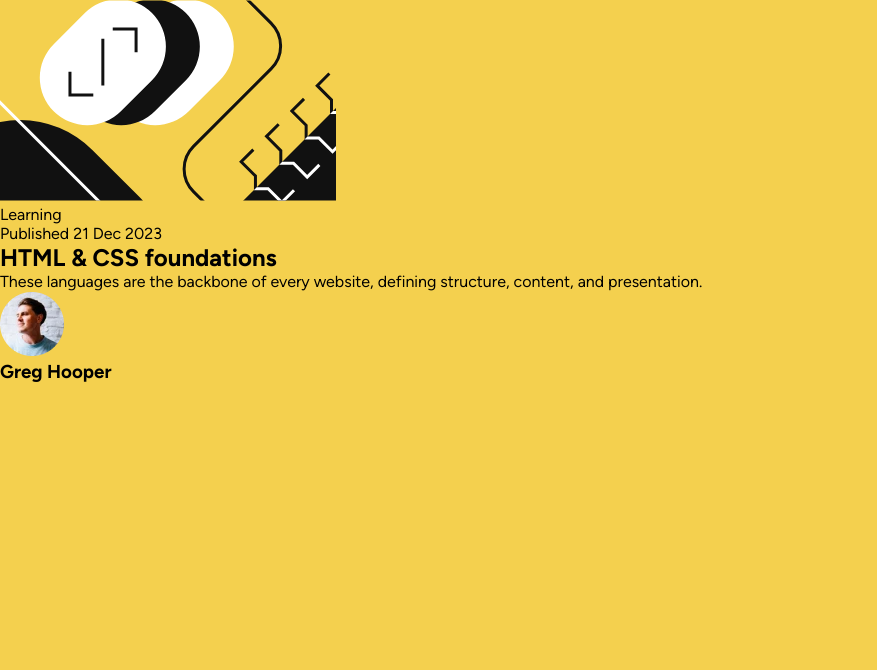
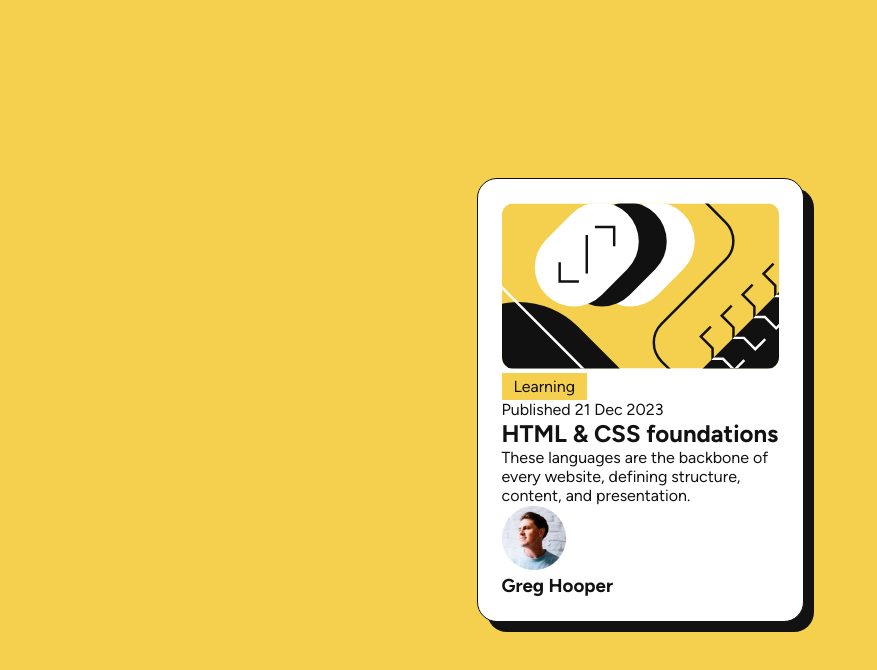
Before and after one commit to MarceCeru/desafio-front, a plain HTML site: page index.html in a window 1280 px wide. Shown: the whole page, without its empty margins (0-877 px from the left). Drawn offline with Linux system fonts and the light colour scheme.

Commit message:
primeros commits

```diff
--- a/index.html
+++ b/index.html
@@ -17,10 +17,10 @@
 <body>
 
   <main>
-    <div>
-      <img src="./assets/images/illustration-article.svg" alt="imagen representativa del curso de css">
+    <div class="card">
+      <img class="ilustration" src="./assets/images/illustration-article.svg" alt="imagen representativa del curso de css">
 
-      <div>
+      <div class="label">
         <p>Learning</p>
       </div>
 
--- a/styles.css
+++ b/styles.css
@@ -20,4 +20,29 @@
 body {
     background-color: var(--Yellow);
     font-family: var(--Font-Family);
+    display: flex;
+    justify-content: center;
+    align-items: center;
+    min-height: 100vh;
+    color: var(--Gray-950);
 }
+
+.card {
+    background-color: var(--White);
+    width: 327px;
+    padding: 24px;
+    border-radius: 20px;
+    border: 1px solid var(--Gray-950);
+    box-shadow: 10px 10px var(--Gray-950);
+
+    & .ilustration {
+        width: 100%;
+        border-radius: 12px;
+    }
+
+    & .label {
+        background-color: var(--Yellow);
+        padding: 4px 12px;
+        display: inline-block;
+    }
+}
```
